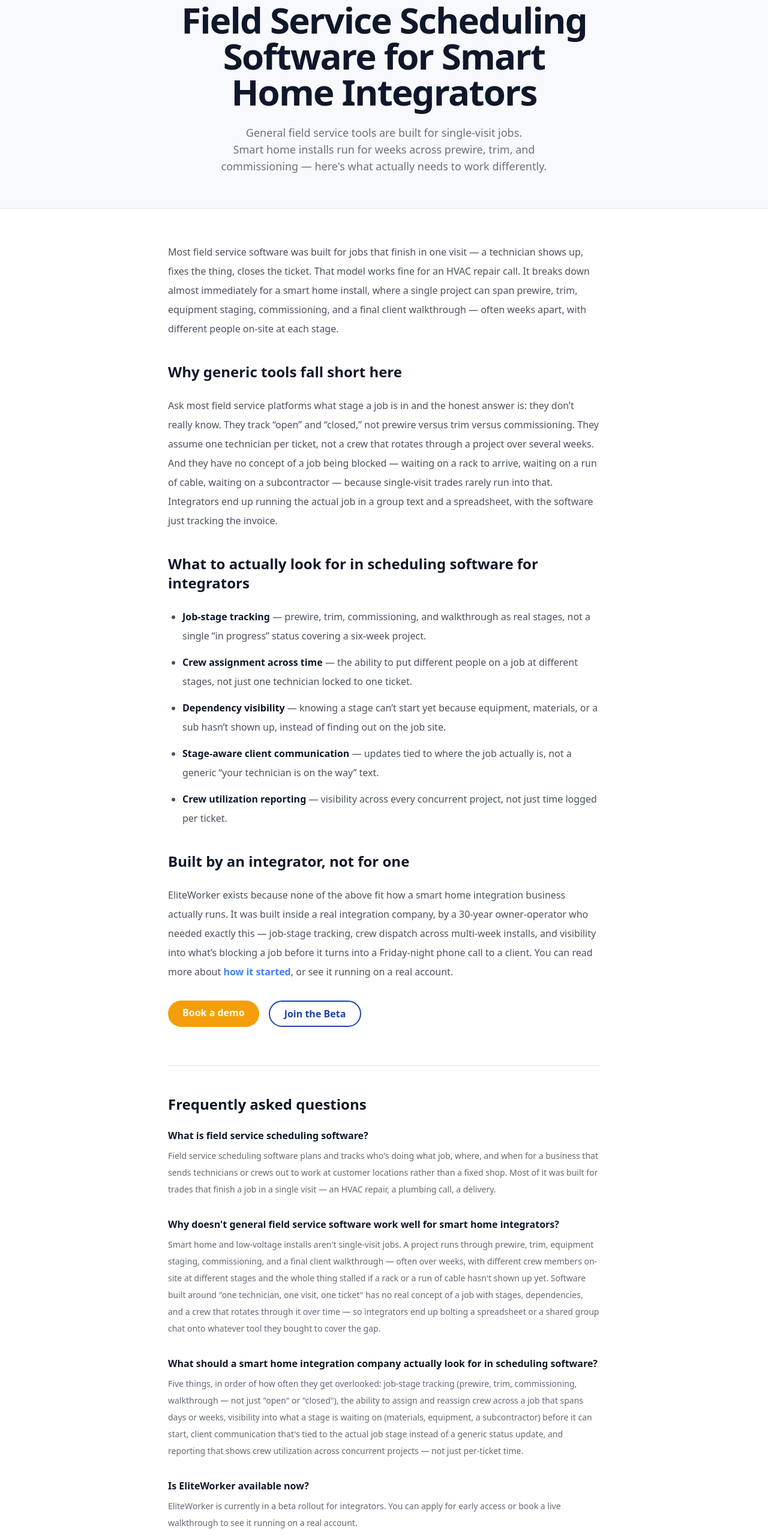
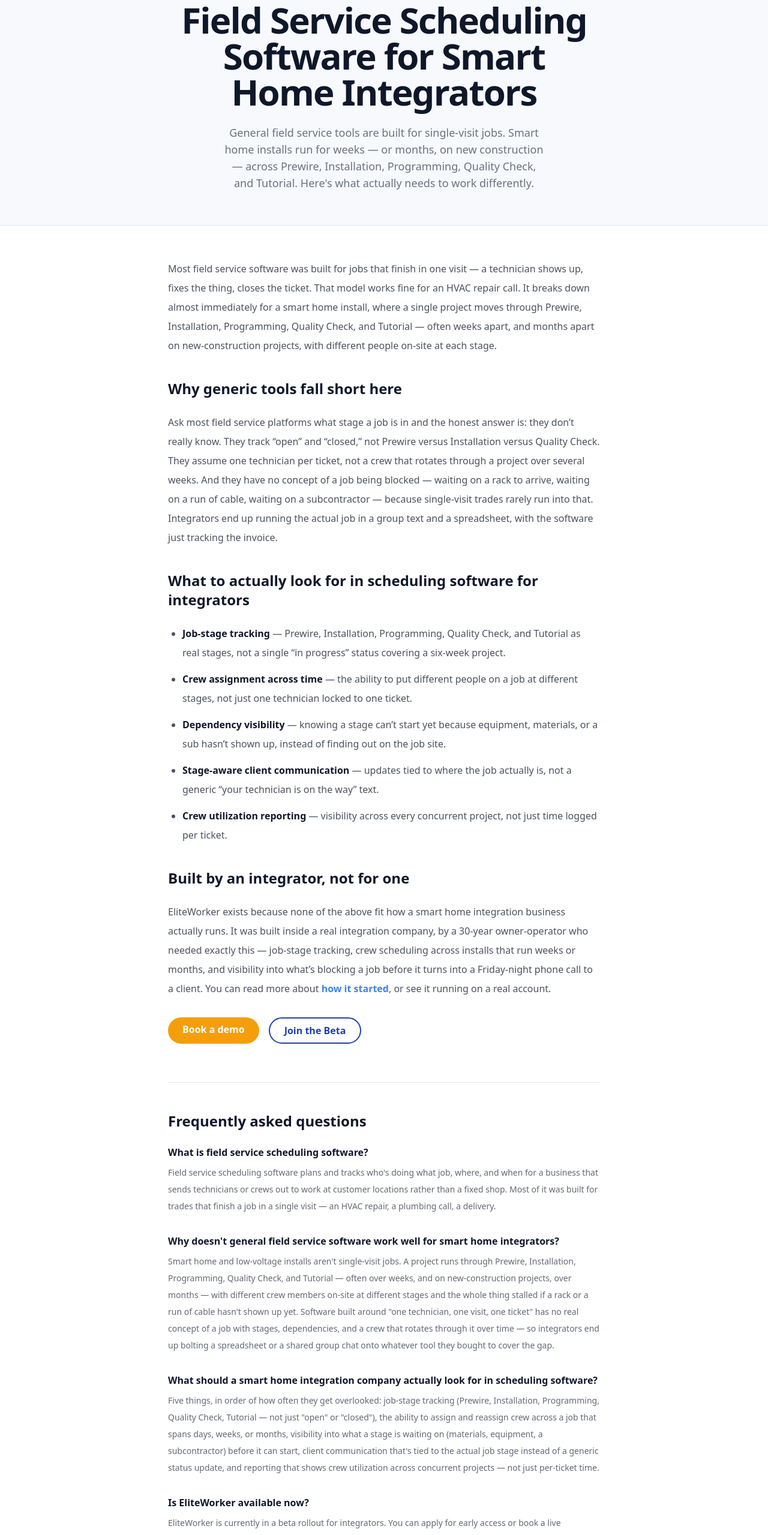
Before and after one commit to EliteworkerSoftware/eliteworker-site, a Next.js app: page /blog/field-service-scheduling-software-for-smart-home-integrators in a window 1280 px wide. Shown: the part 234-2793 px from the top of the page at 60% size. Built offline with nearby package versions, Linux system fonts and the light colour scheme.

Commit message:
fixed blog

```diff
--- a/src/app/blog/field-service-scheduling-software-for-smart-home-integrators/page.tsx
+++ b/src/app/blog/field-service-scheduling-software-for-smart-home-integrators/page.tsx
@@ -24,12 +24,12 @@ const faqs = [
   {
     question: "Why doesn't general field service software work well for smart home integrators?",
     answer:
-      "Smart home and low-voltage installs aren't single-visit jobs. A project runs through prewire, trim, equipment staging, commissioning, and a final client walkthrough — often over weeks, with different crew members on-site at different stages and the whole thing stalled if a rack or a run of cable hasn't shown up yet. Software built around \"one technician, one visit, one ticket\" has no real concept of a job with stages, dependencies, and a crew that rotates through it over time — so integrators end up bolting a spreadsheet or a shared group chat onto whatever tool they bought to cover the gap.",
+      "Smart home and low-voltage installs aren't single-visit jobs. A project runs through Prewire, Installation, Programming, Quality Check, and Tutorial — often over weeks, and on new-construction projects, over months — with different crew members on-site at different stages and the whole thing stalled if a rack or a run of cable hasn't shown up yet. Software built around \"one technician, one visit, one ticket\" has no real concept of a job with stages, dependencies, and a crew that rotates through it over time — so integrators end up bolting a spreadsheet or a shared group chat onto whatever tool they bought to cover the gap.",
   },
   {
     question: "What should a smart home integration company actually look for in scheduling software?",
     answer:
-      "Five things, in order of how often they get overlooked: job-stage tracking (prewire, trim, commissioning, walkthrough — not just \"open\" or \"closed\"), the ability to assign and reassign crew across a job that spans days or weeks, visibility into what a stage is waiting on (materials, equipment, a subcontractor) before it can start, client communication that's tied to the actual job stage instead of a generic status update, and reporting that shows crew utilization across concurrent projects — not just per-ticket time.",
+      "Five things, in order of how often they get overlooked: job-stage tracking (Prewire, Installation, Programming, Quality Check, Tutorial — not just \"open\" or \"closed\"), the ability to assign and reassign crew across a job that spans days, weeks, or months, visibility into what a stage is waiting on (materials, equipment, a subcontractor) before it can start, client communication that's tied to the actual job stage instead of a generic status update, and reporting that shows crew utilization across concurrent projects — not just per-ticket time.",
   },
   {
     question: "Is EliteWorker available now?",
@@ -76,16 +76,16 @@ export default function BlogPostPage() {
             <p>
               Most field service software was built for jobs that finish in one visit — a technician shows up,
               fixes the thing, closes the ticket. That model works fine for an HVAC repair call. It breaks down
-              almost immediately for a smart home install, where a single project can span prewire, trim,
-              equipment staging, commissioning, and a final client walkthrough — often weeks apart, with different
-              people on-site at each stage.
+              almost immediately for a smart home install, where a single project moves through Prewire,
+              Installation, Programming, Quality Check, and Tutorial — often weeks apart, and months apart on
+              new-construction projects, with different people on-site at each stage.
             </p>
 
             <h2 className="pt-4 text-2xl font-semibold text-ink">Why generic tools fall short here</h2>
             <p>
               Ask most field service platforms what stage a job is in and the honest answer is: they don&rsquo;t
-              really know. They track &ldquo;open&rdquo; and &ldquo;closed,&rdquo; not prewire versus trim versus
-              commissioning. They assume one technician per ticket, not a crew that rotates through a project over
+              really know. They track &ldquo;open&rdquo; and &ldquo;closed,&rdquo; not Prewire versus Installation
+              versus Quality Check. They assume one technician per ticket, not a crew that rotates through a project over
               several weeks. And they have no concept of a job being blocked — waiting on a rack to arrive, waiting
               on a run of cable, waiting on a subcontractor — because single-visit trades rarely run into that.
               Integrators end up running the actual job in a group text and a spreadsheet, with the software just
@@ -97,9 +97,9 @@ export default function BlogPostPage() {
             </h2>
             <ul className="list-disc space-y-3 pl-6">
               <li>
-                <span className="font-semibold text-ink">Job-stage tracking</span> — prewire, trim, commissioning,
-                and walkthrough as real stages, not a single &ldquo;in progress&rdquo; status covering a six-week
-                project.
+                <span className="font-semibold text-ink">Job-stage tracking</span> — Prewire, Installation,
+                Programming, Quality Check, and Tutorial as real stages, not a single &ldquo;in progress&rdquo;
+                status covering a six-week project.
               </li>
               <li>
                 <span className="font-semibold text-ink">Crew assignment across time</span> — the ability to put
@@ -124,7 +124,7 @@ export default function BlogPostPage() {
             <p>
               EliteWorker exists because none of the above fit how a smart home integration business actually runs.
               It was built inside a real integration company, by a 30-year owner-operator who needed exactly this —
-              job-stage tracking, crew dispatch across multi-week installs, and visibility into what&rsquo;s blocking
+              job-stage tracking, crew scheduling across installs that run weeks or months, and visibility into what&rsquo;s blocking
               a job before it turns into a Friday-night phone call to a client. You can read more about{" "}
               <Link href="/about" className="font-semibold text-brand hover:underline">
                 how it started
--- a/src/app/blog/page.tsx
+++ b/src/app/blog/page.tsx
@@ -30,7 +30,7 @@ export default function BlogIndexPage() {
         <PageIntro
           kicker="Resources"
           title="Field operations advice for integrators."
-          subtitle="Notes on scheduling, dispatch, and running a smart home integration business — from the team building EliteWorker."
+          subtitle="Notes on scheduling and running a smart home integration business — from the team building EliteWorker."
           compactBottom
         />
 
--- a/src/app/demo/page.tsx
+++ b/src/app/demo/page.tsx
@@ -21,7 +21,7 @@ export default function DemoPage() {
         <PageIntro
           kicker="Live walkthrough"
           title="Book a demo."
-          subtitle="30 minutes, no slides. Pick a time and we'll show you EliteWorker running on a real account — scheduling, dispatch, and job tracking."
+          subtitle="30 minutes, no slides. Pick a time and we'll show you EliteWorker running on a real account — scheduling and job tracking."
         />
 
         <section className="mx-auto max-w-4xl px-6 py-16">
--- a/src/app/layout.tsx
+++ b/src/app/layout.tsx
@@ -23,7 +23,7 @@ export const metadata: Metadata = {
     template: "%s | EliteWorker",
   },
   description:
-    "EliteWorker is the operations platform built for smart home integrators — job scheduling, technician dispatch, and project tracking from prewire to final walkthrough.",
+    "EliteWorker is the operations platform built for smart home integrators — job scheduling and project tracking from Prewire to Tutorial.",
   keywords: [
     "smart home integrator software",
     "AV company ERP",
@@ -34,7 +34,7 @@ export const metadata: Metadata = {
   openGraph: {
     title: "EliteWorker — Field Operations Software for Smart Home Integrators",
     description:
-      "Run your smart home integration business end to end: scheduling, dispatch, job tracking, and reporting in one platform.",
+      "Run your smart home integration business end to end: scheduling, job tracking, and reporting in one platform.",
     url: siteUrl,
     siteName: "EliteWorker",
     type: "website",
@@ -43,7 +43,7 @@ export const metadata: Metadata = {
     card: "summary_large_image",
     title: "EliteWorker — Field Operations Software for Smart Home Integrators",
     description:
-      "Run your smart home integration business end to end: scheduling, dispatch, job tracking, and reporting in one platform.",
+      "Run your smart home integration business end to end: scheduling, job tracking, and reporting in one platform.",
   },
   robots: { index: true, follow: true },
 };
@@ -60,7 +60,7 @@ const organizationJsonLd = {
   url: siteUrl,
   logo: `${siteUrl}/Eliteworker%20Header%20Logo.svg`,
   description:
-    "EliteWorker is the operations platform built for smart home integrators — job scheduling, technician dispatch, and project tracking from prewire to final walkthrough.",
+    "EliteWorker is the operations platform built for smart home integrators — job scheduling and project tracking from Prewire to Tutorial.",
   address: {
     "@type": "PostalAddress",
     postOfficeBoxNumber: "1025",
@@ -79,7 +79,7 @@ const softwareApplicationJsonLd = {
   operatingSystem: "Web",
   url: siteUrl,
   description:
-    "Field operations software for smart home and low-voltage integrators: job scheduling, technician dispatch, and project tracking from prewire to final walkthrough.",
+    "Field operations software for smart home and low-voltage integrators: job scheduling and project tracking from Prewire to Tutorial.",
   publisher: { "@type": "Organization", name: "EliteWorker", url: siteUrl },
 };
 
--- a/src/lib/blogPosts.ts
+++ b/src/lib/blogPosts.ts
@@ -14,9 +14,9 @@ export const BLOG_POSTS: BlogPost[] = [
     slug: "field-service-scheduling-software-for-smart-home-integrators",
     title: "Field Service Scheduling Software for Smart Home Integrators",
     description:
-      "Why general field service tools break down on multi-week smart home installs, and what integrators should actually look for in scheduling software.",
+      "Why general field service tools break down on smart home installs that run weeks or months, and what integrators should actually look for in scheduling software.",
     excerpt:
-      "General field service tools are built for single-visit jobs. Smart home installs run for weeks across prewire, trim, and commissioning — here's what actually needs to work differently.",
+      "General field service tools are built for single-visit jobs. Smart home installs run for weeks — or months, on new construction — across Prewire, Installation, Programming, Quality Check, and Tutorial. Here's what actually needs to work differently.",
     publishedAt: "2026-08-29",
   },
 ];
```
Also changed, not shown: public/llms.txt.
